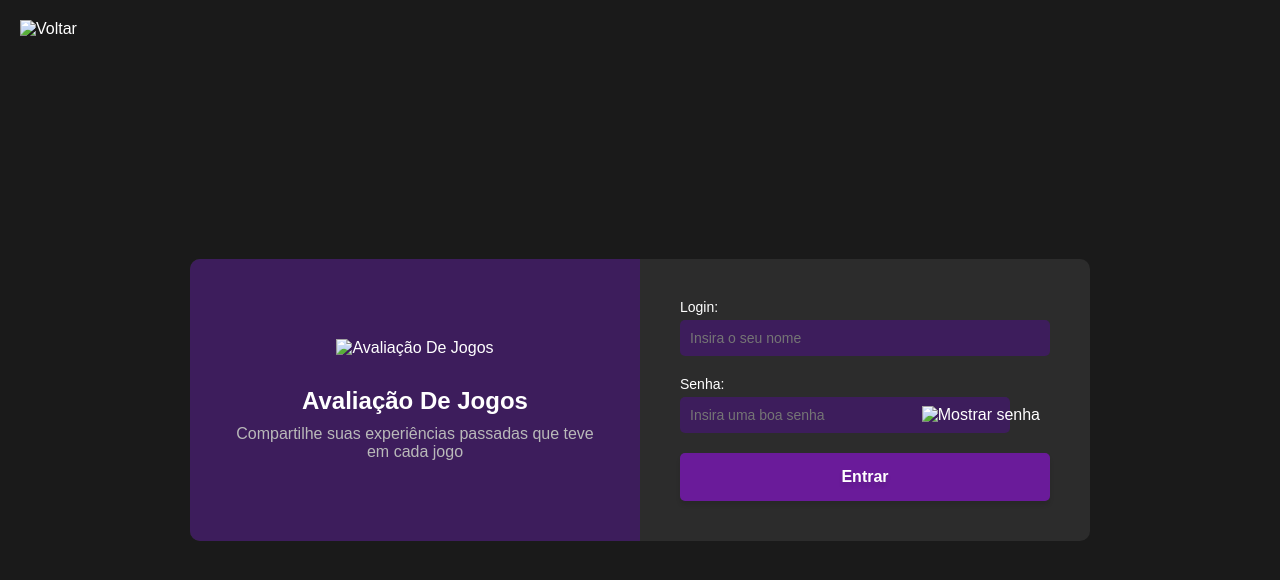
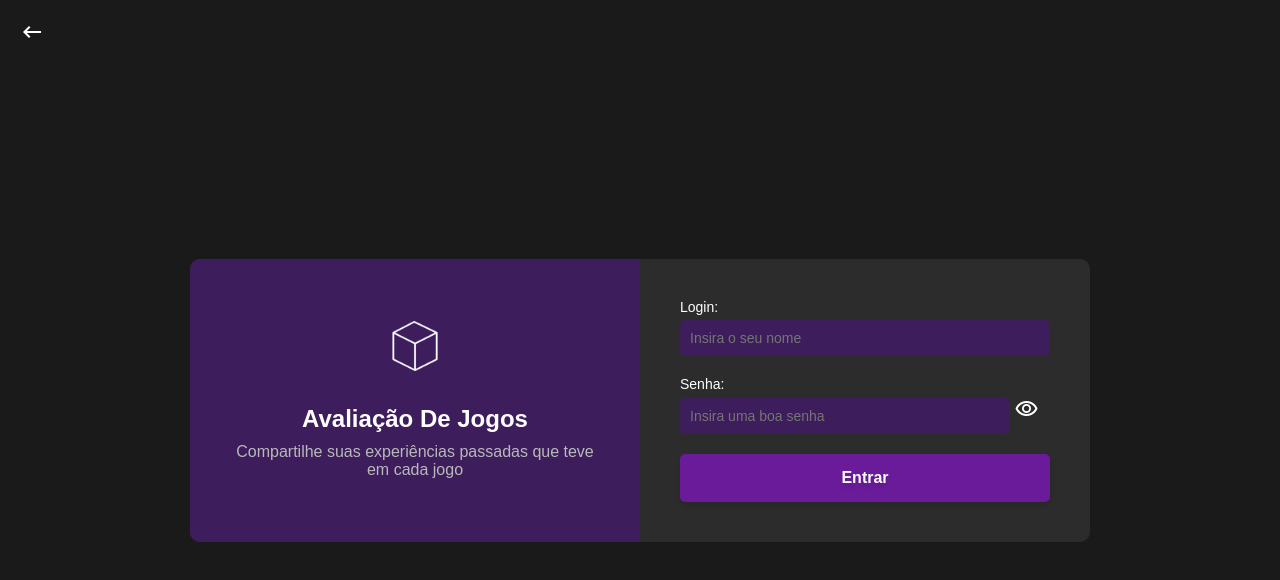
Before and after one commit to Enne-Amore/avaliacao-de-jogos, a plain HTML site: page src/view/TelaEntrarConta.html in a window 1280 px wide. Drawn offline with nearby package versions, Linux system fonts and the light colour scheme; files whose address does not match are found by name.

Commit message:
Continuação das telas

```diff
--- a/src/view/TelaEntrarConta.html
+++ b/src/view/TelaEntrarConta.html
@@ -16,18 +16,22 @@
 </head>
 
 <body>
-    <div class="container">
+    <main class="container">
         <div class="back-arrow">
-            <img src="back-arrow.png" alt="Voltar">
+            <span class="material-symbols-outlined">
+                keyboard_backspace
+            </span>
         </div>
+
         <div class="form-container">
             <div class="left-section">
                 <div class="logo">
-                    <img src="logo.png" alt="Avaliação De Jogos">
+                    <img src="../img/cubo-icon.png" alt="Avaliação De Jogos">
                 </div>
                 <h1>Avaliação De Jogos</h1>
                 <p>Compartilhe suas experiências passadas que teve em cada jogo</p>
             </div>
+
             <div class="right-section">
                 <form>
                     <div class="form-group">
@@ -37,14 +41,16 @@
                     <div class="form-group">
                         <label for="password">Senha:</label>
                         <div class="password-container">
-                            <input type="password" id="password" placeholder="Insira uma boa senha">
-                            <span class="password-toggle"><img src="eye-icon.png" alt="Mostrar senha"></span>
+                            <input type="password" id="password" placeholder="Insira uma boa senha ">
+                            <span class="material-symbols-outlined">
+                                visibility
+                            </span>
                         </div>
                     </div>
                     <button type="submit">Entrar</button>
                 </form>
             </div>
         </div>
-    </div>
+    </main>
 </body>
 </html>
```
Also changed, not shown: src/view/TelaCadastro.html (+7 -3 lines).
